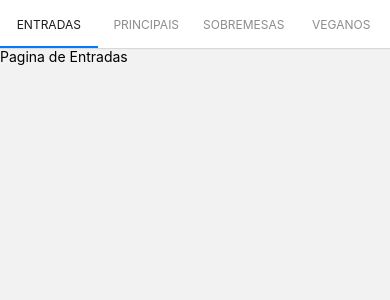
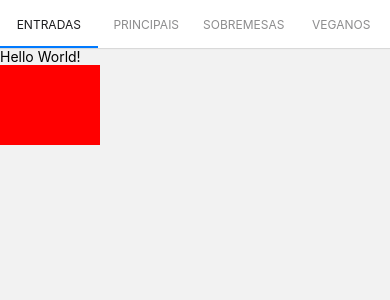
Before and after one commit to LiihDev/Torresmungando, a React Native app: screen /Entradas in a window 390 px wide. Shown: the top 300 px of the page. Built offline with nearby package versions, Linux system fonts and the light colour scheme.

Commit message:
props styles

```diff
--- a/App.js
+++ b/App.js
@@ -1,4 +1,4 @@
-import { StatusBar, SafeAreaView, StyleSheet, Text } from 'react-native';
+import { StatusBar, SafeAreaView, StyleSheet } from 'react-native';
 
 import Routes from './src/routes';
 
--- /dev/null
+++ b/src/Styles/ViewReceita.js
@@ -0,0 +1,25 @@
+import React from "react";
+import { StyleSheet, Text, Image, View } from "react-native";
+
+export default function ViewReceita() {
+    return(
+        <View style={styles.container}>
+            <Text>Hello World!</Text>
+            <Image
+            source={null}
+            style={styles.imagem}
+          />
+        </View>
+    );
+}
+
+const styles = StyleSheet.create({
+    container: {
+        flex: 1,
+    },
+    imagem: {
+        backgroundColor: 'red',
+        width: 100,
+        height: 80,
+    },
+});
--- a/src/pages/Entrada/index.js
+++ b/src/pages/Entrada/index.js
@@ -1,10 +1,18 @@
 import React from 'react';
-import { Text, View } from 'react-native';
+import { Text, View, StyleSheet } from 'react-native';
+
+import ViewReceita from '../../Styles/ViewReceita';
 
 export default function Entrada() {
   return (
-    <View>
-      <Text>Pagina de Entradas</Text>
+    <View style={styles.container} >
+      <ViewReceita />
     </View>
   );
 }
+
+const styles = StyleSheet.create({
+    container: {
+        flex: 1,
+    }
+});
```
